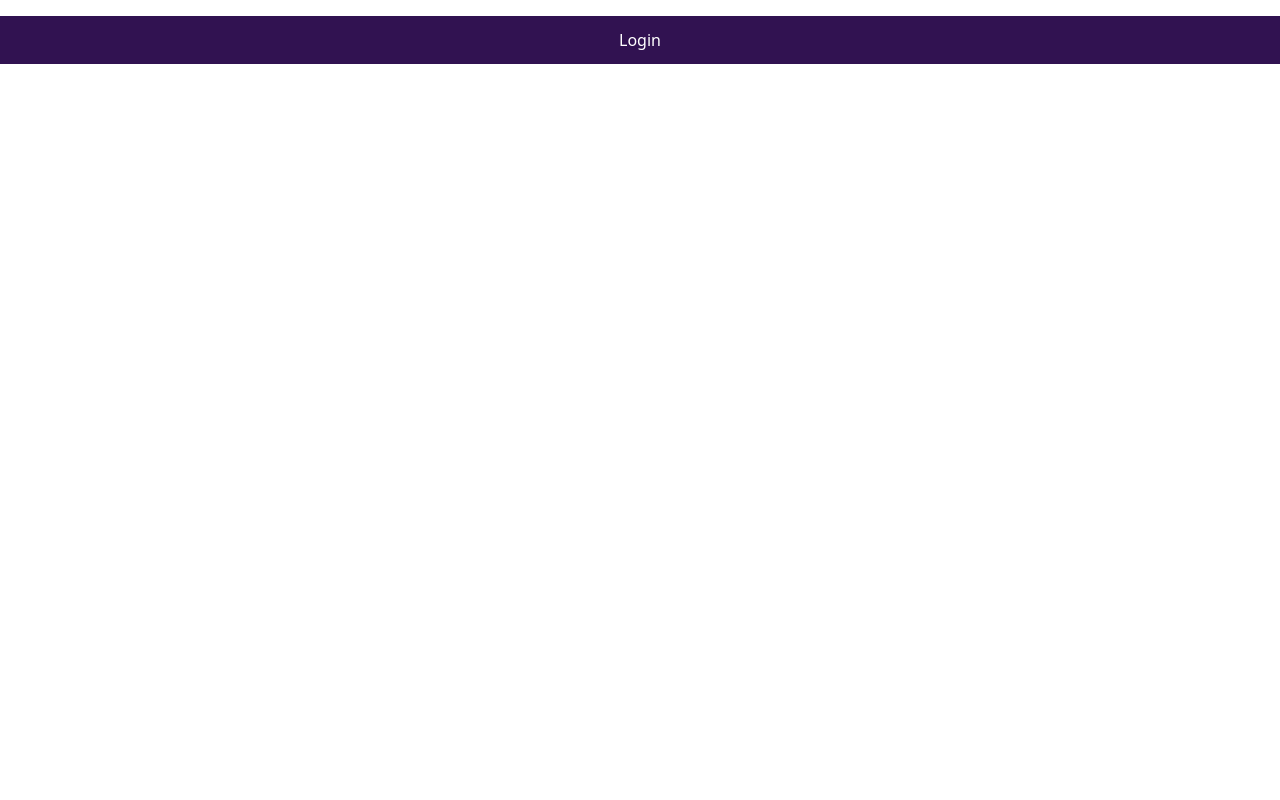
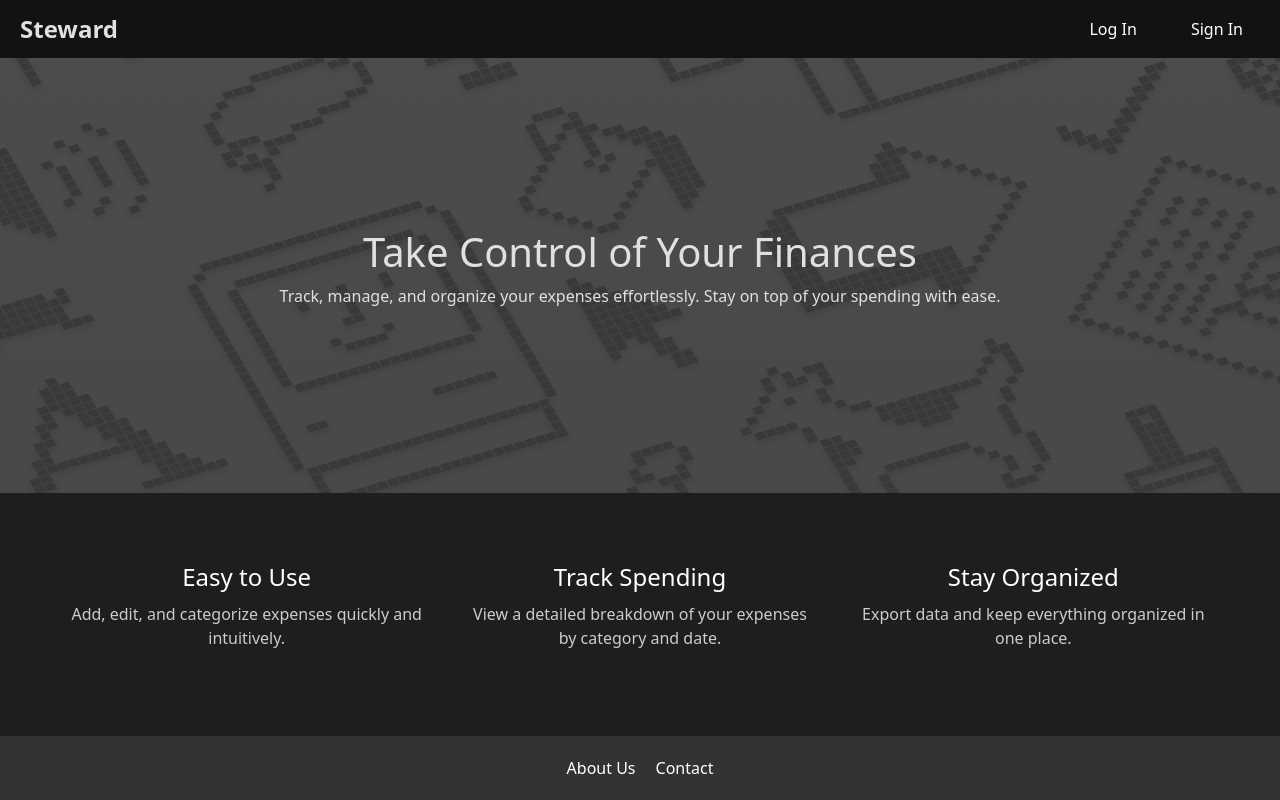
Before and after one commit to drypuddle1220/Steward-Expense, a React (Vite) app: page / in a window 1280 px wide. Built offline with nearby package versions, Linux system fonts and the light colour scheme.

Commit message:
Landing Page first design
Dark theme design

```diff
--- a/package.json
+++ b/package.json
@@ -15,10 +15,10 @@
     "react-router-dom": "^6.26.2"
   },
   "devDependencies": {
-    "@types/react": "^18.0.27",
-    "@types/react-dom": "^18.0.10",
+    "@types/react": "^18.3.10",
+    "@types/react-dom": "^18.3.0",
     "@vitejs/plugin-react": "^3.1.0",
-    "typescript": "^4.9.3",
+    "typescript": "^4.9.5",
     "vite": "^4.1.0"
   }
 }
--- a/src/App.tsx
+++ b/src/App.tsx
@@ -1,7 +1,13 @@
 import ListGroup from "./components/ListGroup";
+import LandingPage from "./components/LandingPage";
 
 function App() {
-  return <header> <ListGroup></ListGroup> </header>;
+	return (
+		<div>
+			{" "}
+			<LandingPage></LandingPage>
+		</div>
+	);
 }
 
 export default App;
--- /dev/null
+++ b/src/LandingPage.css
@@ -0,0 +1,199 @@
+/* General page layout */
+body,
+html {
+	margin: 0;
+	padding: 0;
+	font-family: "Arial", sans-serif;
+	background-color: #121212; /* Dark background for the body */
+	color: #e0e0e0; /* Light text color */
+}
+
+.landing-page {
+	display: flex;
+	flex-direction: column;
+	justify-content: space-between;
+	min-height: 100vh;
+	background-color: #121212; /* Dark background for the page */
+	text-align: center;
+}
+
+/* Navbar */
+.navbar {
+	display: flex;
+	justify-content: space-between;
+	align-items: center;
+	padding: 20px;
+	position: absolute;
+	width: 100%;
+	background-color: transparent;
+}
+
+.logo {
+	font-size: 1.5rem;
+	font-weight: bold;
+	margin-left: 20px;
+	color: #e0e0e0; /* Light color for logo */
+}
+
+.log-in-btn {
+	padding: 8px 16px;
+	margin-right: 20px;
+	font-size: 1rem;
+	color: #fff;
+	background-color: transparent;
+	border: 1px solid transparent; /* Set a transparent border initially */
+	border-radius: 5px;
+	cursor: pointer;
+	transition: border-color 0.3s ease, background-color 0.3s ease,
+		transform 0.3s ease;
+}
+
+.sign-in-btn {
+	padding: 8px 16px;
+	margin-right: 20px;
+	font-size: 1rem;
+	color: #fff;
+	background-color: transparent;
+	border: 1px solid transparent; /* Set a transparent border initially */
+	border-radius: 5px;
+	cursor: pointer;
+	transition: border-color 0.3s ease, background-color 0.3s ease,
+		transform 0.3s ease;
+}
+
+.log-in-btn:hover {
+	border-color: #ffffff; /* Highlight the border in white on hover */
+	transform: scale(1.05); /* Slightly enlarge the button */
+}
+
+.sign-in-btn:hover {
+	border-color: #ffffff; /* Highlight the border in white on hover */
+	transform: scale(1.05); /* Slightly enlarge the button */
+}
+
+/* Hero Section */
+.hero-section {
+	flex-grow: 1;
+	display: flex;
+	flex-direction: column;
+	justify-content: center;
+	align-items: center;
+	padding: 50px;
+	background: url(".//assets/hero-image.png") no-repeat center center/cover,
+		linear-gradient(to bottom right, #333333, #000000);
+	color: #e0e0e0;
+	opacity: 0.95; /* Adjust the opacity for a subtle effect */
+	animation: fadeIn 1s forwards;
+}
+
+/* Keyframes for fade-in effect */
+@keyframes fadeIn {
+	to {
+		opacity: 1; /* End fully visible */
+		transform: translateY(0); /* Move to original position */
+	}
+}
+.hero-section::before {
+	content: "";
+	position: absolute;
+	top: 0;
+	left: 0;
+	right: 0;
+	bottom: 0;
+	background: rgba(0, 0, 0, 0.6); /* Adjust the alpha value for darkness */
+	z-index: 1; /* Place it behind the text */
+}
+
+.hero-section h1,
+.hero-section p {
+	position: relative; /* Bring text above the overlay */
+	z-index: 2; /* Ensure the text is above the overlay */
+}
+
+.cta-btn {
+	padding: 15px 30px;
+	font-size: 1.1rem;
+	background-color: #007bff;
+	color: #fff;
+	border: none;
+	border-radius: 5px;
+	cursor: pointer;
+	transition: background-color 0.3s ease, color 0.3s ease;
+}
+
+.cta-btn:hover {
+	background-color: #0056b3;
+	color: #fff;
+}
+
+/* Features Section */
+.features-section {
+	display: flex;
+	justify-content: space-around;
+	padding: 50px;
+	background-color: #1e1e1e; /* Dark background */
+}
+
+.feature {
+	flex: 1;
+	padding: 20px;
+	opacity: 0; /* Start hidden */
+	transform: translateY(20px); /* Slightly move down */
+	animation: slideUp 0.5s forwards; /* Trigger slide-up animation */
+}
+
+.feature:nth-child(1) {
+	animation-delay: 0.2s; /* Delay for the first feature */
+}
+
+.feature:nth-child(2) {
+	animation-delay: 0.4s; /* Delay for the second feature */
+}
+
+.feature:nth-child(3) {
+	animation-delay: 0.6s; /* Delay for the third feature */
+}
+
+/* Keyframes for slide-up effect */
+@keyframes slideUp {
+	to {
+		opacity: 1; /* End fully visible */
+		transform: translateY(0); /* Move to original position */
+	}
+}
+
+.feature h3 {
+	font-size: 1.5rem;
+	margin-bottom: 10px;
+	color: #ffffff; /* White for better contrast */
+}
+
+.feature p {
+	font-size: 1rem;
+	color: #cccccc; /* Lighter gray for readability */
+}
+
+/* Footer */
+.footer {
+	background-color: #333;
+	padding: 20px;
+	opacity: 0; /* Start hidden */
+	transform: translateY(10px); /* Slightly move down */
+	animation: fadeIn 1s forwards; /* Trigger fade-in animation */
+	animation-delay: 0.8s; /* Delay so it appears after the main content */
+}
+
+.footer-links {
+	display: flex;
+	justify-content: center;
+}
+
+.footer-links a {
+	color: #ffffff; /* White for links */
+	margin: 0 10px;
+	text-decoration: none;
+}
+
+.footer-links a:hover {
+	text-decoration: underline;
+}
--- /dev/null
+++ b/src/components/LandingPage.tsx
@@ -0,0 +1,59 @@
+import React from "react";
+import "../LandingPage.css"; // Importing the CSS file for styling
+const LandingPage: React.FC = () => {
+	return (
+		<div className='landing-page'>
+			{/* Navbar */}
+			<nav className='navbar'>
+				<div className='logo'>Steward</div>
+				<div>
+					<button className='log-in-btn'>Log In</button>
+					<button className='sign-in-btn'>Sign In</button>
+				</div>
+			</nav>
+
+			{/* Hero Section */}
+			<header className='hero-section'>
+				<h1>Take Control of Your Finances</h1>
+				<p>
+					Track, manage, and organize your expenses effortlessly. Stay
+					on top of your spending with ease.
+				</p>
+			</header>
+
+			{/* Features Section */}
+			<section className='features-section'>
+				<div className='feature'>
+					<h3>Easy to Use</h3>
+					<p>
+						Add, edit, and categorize expenses quickly and
+						intuitively.
+					</p>
+				</div>
+				<div className='feature'>
+					<h3>Track Spending</h3>
+					<p>
+						View a detailed breakdown of your expenses by category
+						and date.
+					</p>
+				</div>
+				<div className='feature'>
+					<h3>Stay Organized</h3>
+					<p>
+						Export data and keep everything organized in one place.
+					</p>
+				</div>
+			</section>
+
+			{/* Footer */}
+			<footer className='footer'>
+				<div className='footer-links'>
+					<a href='#'>About Us</a>
+					<a href='#'>Contact</a>
+				</div>
+			</footer>
+		</div>
+	);
+};
+
+export default LandingPage;
```
Also changed, not shown: src/assets/hero-image.png (added), 1 other file (tests, documents, lock files or other folders).
